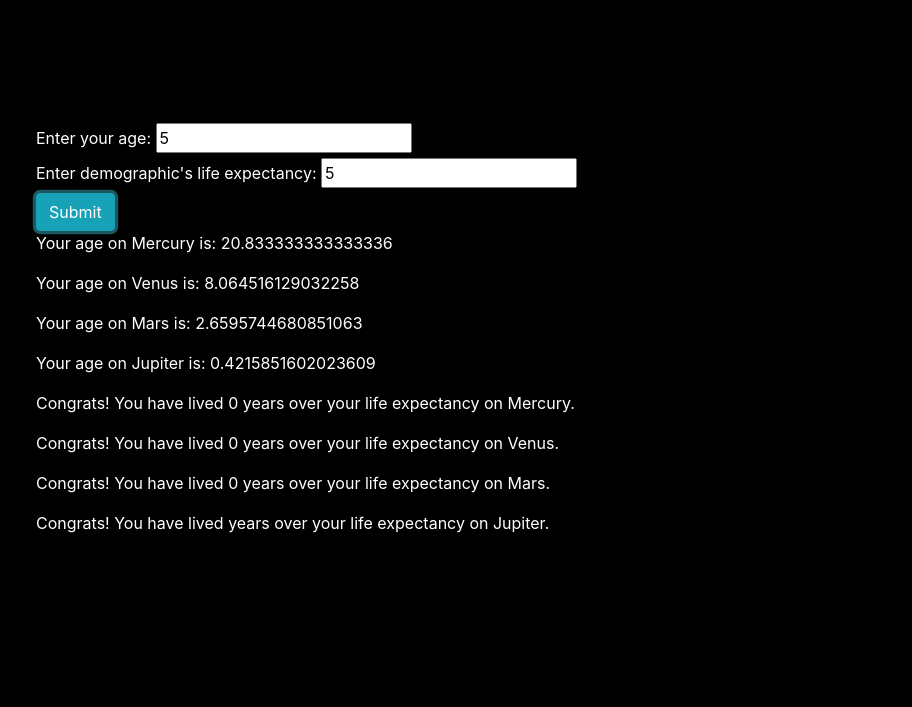
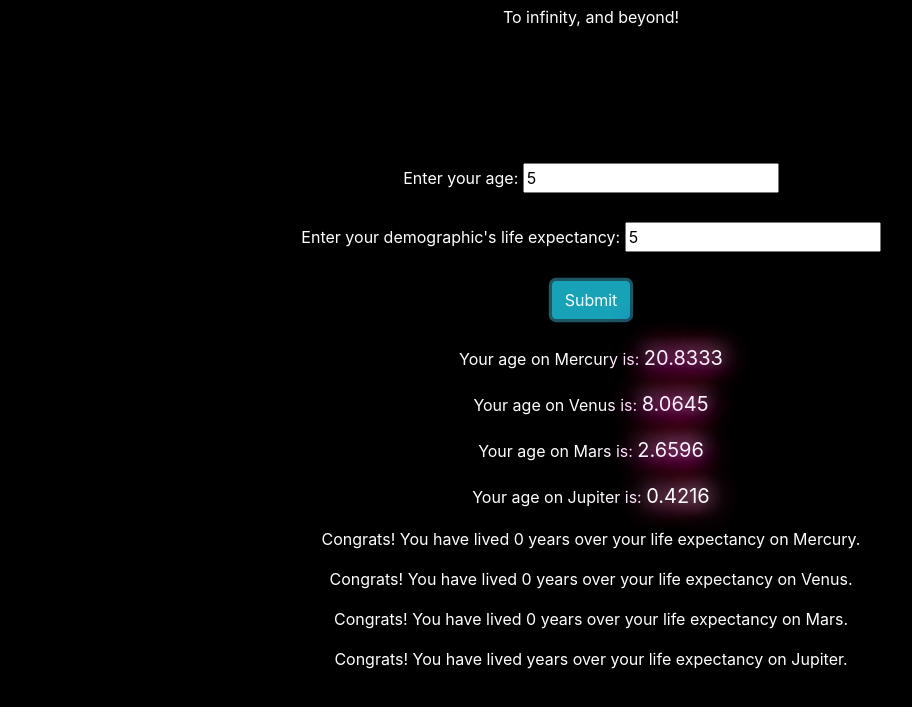
Before and after one commit to arynsh/GalacticAgeCalculator, a website built with webpack: page src/index.html in a window 1280 px wide. Both pictures are taken after typing "5", "5" into the empty fields and a click on the button "Submit". Shown: the part 159-866 px from the top of the page, without its empty margins (29-941 px from the left). Before the commit the page ends 800 px from the top, so only its background shows below. Built offline with nearby package versions, Linux system fonts and the light colour scheme.

Commit message:
add changes to html and main.js file

```diff
--- a/src/index.html
+++ b/src/index.html
@@ -9,15 +9,20 @@
     <div class="container">
       <div class="jumbotron">
         <h2>Galactic Age Calculator</h2>
+        <p>To infinity, and beyond!</p>
       </div>
       <form id="form">
         <label for="age">Enter your age:</label>
         <input id="age" type="number">
         <br>
-        <label for="lifeexp">Enter demographic's life expectancy:</label>
+        <br>
+        <label for="lifeexp">Enter your demographic's life expectancy:</label>
         <input id="lifeexp" type="number">
         <br>
+        <br>
         <button type="submit" class="btn btn-info">Submit</button>
+        <br>
+        <br>
       </form>
       <div id="results">
         <div id="yourage">
--- a/src/main.js
+++ b/src/main.js
@@ -12,15 +12,15 @@ $(document).ready(function() {
     let userInputLifeExp = $("#lifeexp").val();
     let userAge = new Age (userInputAge, userInputLifeExp);
 
-    let userMercuryAge = userAge.ageOnMercury();
-    let userVenusAge = userAge.ageOnVenus();
-    let userMarsAge = userAge.ageOnMars();
-    let userJupiterAge = userAge.ageOnJupiter();
+    let userMercuryAge = userAge.ageOnMercury().toFixed(4);
+    let userVenusAge = userAge.ageOnVenus().toFixed(4);
+    let userMarsAge = userAge.ageOnMars().toFixed(4);
+    let userJupiterAge = userAge.ageOnJupiter().toFixed(4);
 
-    let userMercuryLifeExp = userAge.lifeExpMercury();
-    let userVenusLifeExp = userAge.lifeExpVenus();
-    let userMarsLifeExp = userAge.lifeExpMars();
-    let userJupiterLifeExp = userAge.lifeExpJupiter();
+    let userMercuryLifeExp = userAge.lifeExpMercury().toFixed();
+    let userVenusLifeExp = userAge.lifeExpVenus().toFixed();
+    let userMarsLifeExp = userAge.lifeExpMars().toFixed();
+    let userJupiterLifeExp = userAge.lifeExpJupiter().toFixed();
 
     let userMercuryLifeExpSurpass = userAge.lifeExpMercurySurpass();
     let userVenusLifeExpSurpass = userAge.lifeExpVenusSurpass();
--- a/src/styles.css
+++ b/src/styles.css
@@ -15,4 +15,78 @@
 body {
   background-color: black;
   color: white;
+  text-align: center;
 }
+
+.mercage {
+  font-size: 20px;
+  color: #fff;
+  text-align: center;
+  -webkit-animation: glow 1s ease-in-out infinite alternate;
+  -moz-animation: glow 1s ease-in-out infinite alternate;
+  animation: glow 1s ease-in-out infinite alternate;
+}
+
+@-webkit-keyframes glow {
+  from {
+    text-shadow: 0 0 10px #fff, 0 0 20px #fff, 0 0 30px #e60073, 0 0 40px #e60073, 0 0 50px #e60073, 0 0 60px #e60073, 0 0 70px #e60073;
+  }
+
+  to {
+    text-shadow: 0 0 20px #fff, 0 0 30px #a124c7, 0 0 40px #a124c7, 0 0 50px #a124c7, 0 0 60px #a124c7, 0 0 70px #a124c7, 0 0 80px #a124c7;
+  }
+}
+
+.venusage {
+  font-size: 20px;
+  color: #fff;
+  text-align: center;
+  -webkit-animation: glow 1s ease-in-out infinite alternate;
+  -moz-animation: glow 1s ease-in-out infinite alternate;
+  animation: glow 1s ease-in-out infinite alternate;
+}
+
+@-webkit-keyframes glow {
+  from {
+    text-shadow: 0 0 10px #fff, 0 0 20px #fff, 0 0 30px #e60073, 0 0 40px #e60073, 0 0 50px #e60073, 0 0 60px #e60073, 0 0 70px #e60073;
+  }
+  to {
+    text-shadow: 0 0 20px #fff, 0 0 30px #ff4da6, 0 0 40px #ff4da6, 0 0 50px #ff4da6, 0 0 60px #ff4da6, 0 0 70px #ff4da6, 0 0 80px #ff4da6;
+  }
+}
+
+.marsage {
+  font-size: 20px;
+  color: #fff;
+  text-align: center;
+  -webkit-animation: glow 1s ease-in-out infinite alternate;
+  -moz-animation: glow 1s ease-in-out infinite alternate;
+  animation: glow 1s ease-in-out infinite alternate;
+}
+
+@-webkit-keyframes glow {
+  from {
+    text-shadow: 0 0 10px #fff, 0 0 20px #fff, 0 0 30px #e60073, 0 0 40px #e60073, 0 0 50px #e60073, 0 0 60px #e60073, 0 0 70px #e60073;
+  }
+  to {
+    text-shadow: 0 0 20px #fff, 0 0 30px #bbeb1e, 0 0 40px #bbeb1e, 0 0 50px #bbeb1e, 0 0 60px #bbeb1e, 0 0 70px #bbeb1e, 0 0 80px #bbeb1e;
+  }
+}
+
+.jupage {
+  font-size: 20px;
+  color: #fff;
+  text-align: center;
+  -webkit-animation: glow 1s ease-in-out infinite alternate;
+  -moz-animation: glow 1s ease-in-out infinite alternate;
+  animation: glow 1s ease-in-out infinite alternate;
+}
+
+@-webkit-keyframes glow {
+  from {
+    text-shadow: 0 0 10px #fff, 0 0 20px #fff, 0 0 30px #e60073, 0 0 40px #e60073, 0 0 50px #e60073, 0 0 60px #e60073, 0 0 70px #e60073;
+  }
+  to {
+    text-shadow: 0 0 20px #fff, 0 0 30px #ff4da6, 0 0 40px #ff4da6, 0 0 50px #ff4da6, 0 0 60px #ff4da6, 0 0 70px #ff4da6, 0 0 80px #ff4da6;
+  }
+}
```
